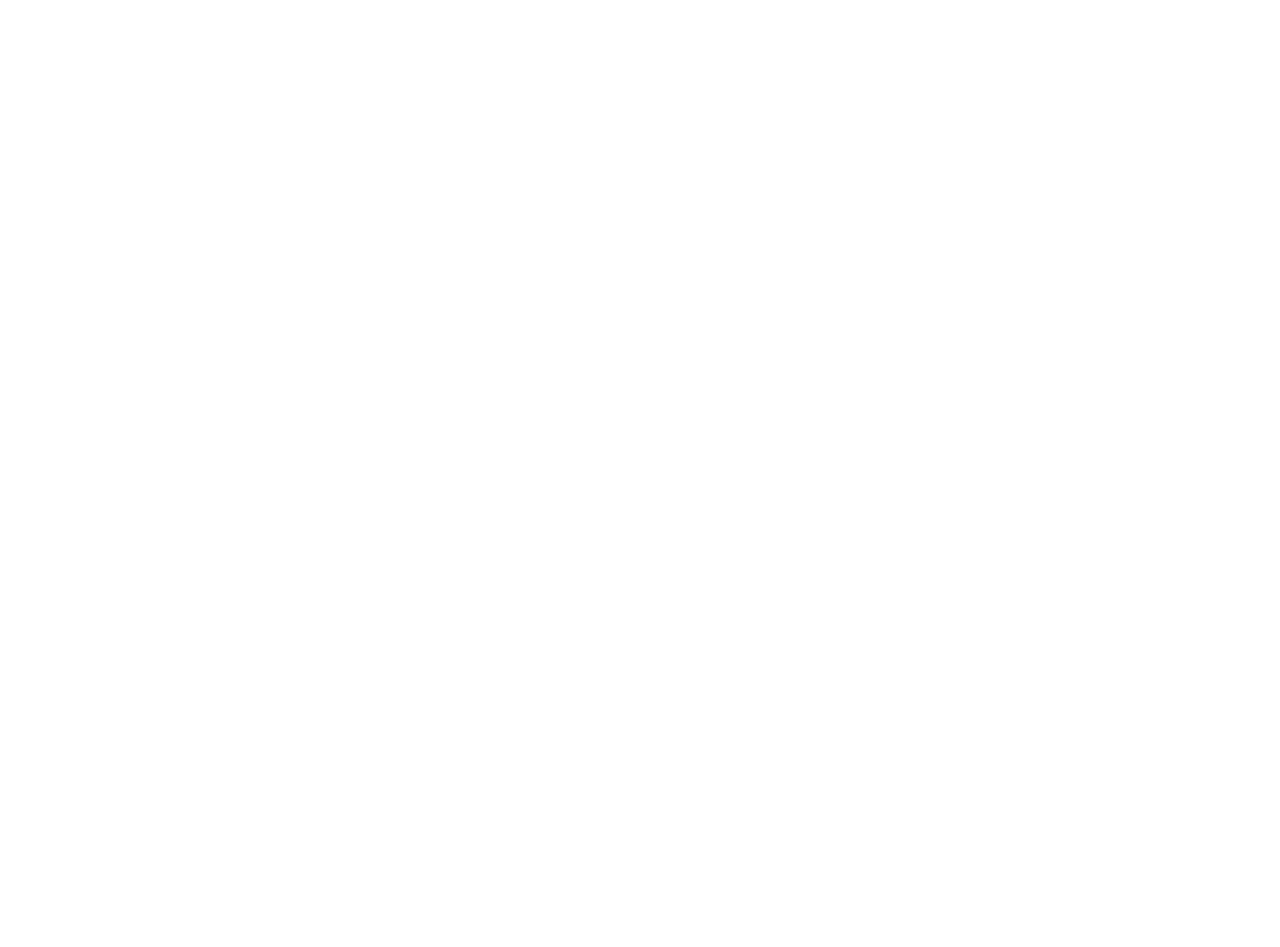
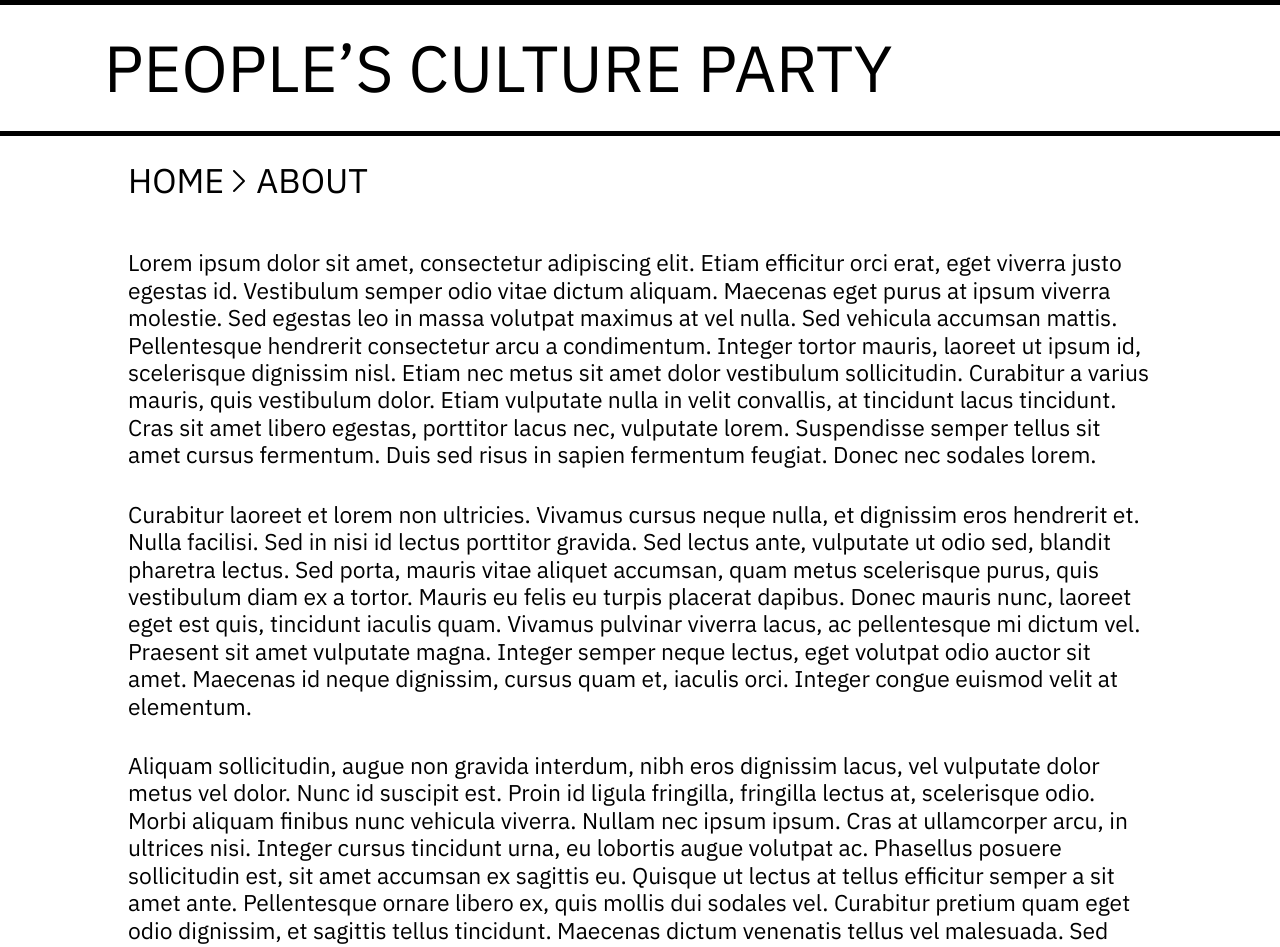
Before and after one commit to status-im/culture-site, a React app: page /example in a window 1280 px wide. Shown: the part 100-1047 px from the top of the page. Before the commit the page ends 800 px from the top, so only its background shows below. Built offline with nearby package versions, Linux system fonts and the light colour scheme.

Commit message:
Add example page

```diff
--- a/src/App.tsx
+++ b/src/App.tsx
@@ -1,11 +1,13 @@
 import React from 'react'
 import { Switch, Route, Redirect } from 'react-router-dom'
+import { Example } from './pages/Example'
 import { Home } from './pages/Home'
 
 export function App() {
   return (
     <Switch>
       <Route exact path="/home" component={Home} />
+      <Route exact path="/example" component={Example} />
       <Redirect exact from="/" to="/home" />
     </Switch>
   )
--- a/src/components/page/Content.tsx
+++ b/src/components/page/Content.tsx
@@ -4,8 +4,17 @@
 export const PageContent = styled.div`
   position: relative;
   background-color: ${Colors.White};
-  margin: 24px auto;
-  max-width: 1000px;
+  margin: 0 auto;
+  max-width: 1072px;
+  padding: 48px 0;
+
+  @media (max-width: 1440px) {
+    padding: 24px;
+  }
+
+  @media (max-width: 769px) {
+    padding: 24px 16px;
+  }
 `
 
 export const MenuContent = styled.div`
--- a/src/components/page/Menu.tsx
+++ b/src/components/page/Menu.tsx
@@ -82,6 +82,10 @@
 const Navigation = styled.nav`
   width: 60%;
   margin-bottom: 124px;
+
+  @media (max-width: 769px) {
+    width: 100%;
+  }
 `
 
 const NavLinks = styled.ul`
@@ -89,6 +93,10 @@
   flex-direction: column;
   color: ${Colors.White};
   border-bottom: 5px solid ${Colors.White};
+
+  @media (max-width: 769px) {
+    border-bottom: 3px solid ${Colors.White};
+  }
 `
 
 const StyledLink = styled(Link)`
@@ -99,6 +107,10 @@
   border-top: 5px solid ${Colors.White};
   cursor: pointer;
   padding: 0 24px;
+
+  @media (max-width: 769px) {
+    border-top: 3px solid ${Colors.White};
+  }
 `
 
 const MenuBlock = styled.div`
--- /dev/null
+++ b/src/pages/Example.tsx
@@ -0,0 +1,172 @@
+import React from 'react'
+import { Link } from 'react-router-dom'
+import styled from 'styled-components'
+import { Page, PageContent } from '../components'
+import { Colors } from '../constants'
+import arrowRight from '../assets/arrow-right.svg'
+
+export function Example() {
+  return (
+    <Page>
+      <HeadingWrapper>
+        <Heading>People’s Culture Party</Heading>
+      </HeadingWrapper>
+      <PageContent>
+        <Navigation>
+          <HomeLink to="/">Home</HomeLink>
+          <StyledPageLink to="/">About</StyledPageLink>
+        </Navigation>
+        <main>
+          <article>
+            <Text>
+              Lorem ipsum dolor sit amet, consectetur adipiscing elit. Etiam efficitur orci erat, eget viverra justo
+              egestas id. Vestibulum semper odio vitae dictum aliquam. Maecenas eget purus at ipsum viverra molestie.
+              Sed egestas leo in massa volutpat maximus at vel nulla. Sed vehicula accumsan mattis. Pellentesque
+              hendrerit consectetur arcu a condimentum. Integer tortor mauris, laoreet ut ipsum id, scelerisque
+              dignissim nisl. Etiam nec metus sit amet dolor vestibulum sollicitudin. Curabitur a varius mauris, quis
+              vestibulum dolor. Etiam vulputate nulla in velit convallis, at tincidunt lacus tincidunt. Cras sit amet
+              libero egestas, porttitor lacus nec, vulputate lorem. Suspendisse semper tellus sit amet cursus fermentum.
+              Duis sed risus in sapien fermentum feugiat. Donec nec sodales lorem.{' '}
+            </Text>
+
+            <Text>
+              Curabitur laoreet et lorem non ultricies. Vivamus cursus neque nulla, et dignissim eros hendrerit et.
+              Nulla facilisi. Sed in nisi id lectus porttitor gravida. Sed lectus ante, vulputate ut odio sed, blandit
+              pharetra lectus. Sed porta, mauris vitae aliquet accumsan, quam metus scelerisque purus, quis vestibulum
+              diam ex a tortor. Mauris eu felis eu turpis placerat dapibus. Donec mauris nunc, laoreet eget est quis,
+              tincidunt iaculis quam. Vivamus pulvinar viverra lacus, ac pellentesque mi dictum vel. Praesent sit amet
+              vulputate magna. Integer semper neque lectus, eget volutpat odio auctor sit amet. Maecenas id neque
+              dignissim, cursus quam et, iaculis orci. Integer congue euismod velit at elementum.{' '}
+            </Text>
+
+            <Text>
+              Aliquam sollicitudin, augue non gravida interdum, nibh eros dignissim lacus, vel vulputate dolor metus vel
+              dolor. Nunc id suscipit est. Proin id ligula fringilla, fringilla lectus at, scelerisque odio. Morbi
+              aliquam finibus nunc vehicula viverra. Nullam nec ipsum ipsum. Cras at ullamcorper arcu, in ultrices nisi.
+              Integer cursus tincidunt urna, eu lobortis augue volutpat ac. Phasellus posuere sollicitudin est, sit amet
+              accumsan ex sagittis eu. Quisque ut lectus at tellus efficitur semper a sit amet ante. Pellentesque ornare
+              libero ex, quis mollis dui sodales vel. Curabitur pretium quam eget odio dignissim, et sagittis tellus
+              tincidunt. Maecenas dictum venenatis tellus vel malesuada. Sed non varius urna. Phasellus molestie dui
+              lacus, eu sagittis metus pulvinar id. Sed facilisis urna lacus, ut rutrum nisl blandit id. Integer id nisl
+              porta, accumsan velit quis, tempus urna. Phasellus non egestas tellus. Quisque viverra, tellus quis luctus
+              tempus, lacus massa varius est, a luctus ante quam vitae elit. Orci varius natoque penatibus et magnis dis
+              parturient montes, nascetur ridiculus mus. Lorem ipsum dolor sit amet, consectetur adipiscing elit.
+            </Text>
+
+            <Text>
+              {' '}
+              In fermentum est eget laoreet accumsan. Duis nec enim maximus, varius est quis, tincidunt ligula. Fusce
+              non accumsan quam, sit amet pulvinar urna. Nunc efficitur, arcu vitae molestie placerat, turpis arcu
+              interdum turpis, eget condimentum sem turpis vel libero. Phasellus auctor turpis leo, quis gravida diam
+              pharetra et. Maecenas tempus, mi et pharetra pharetra, eros neque ullamcorper nunc, vitae volutpat massa
+              mi sit amet ipsum. Donec vitae posuere purus. Praesent porta malesuada odio. Nunc fringilla vel purus at
+              auctor. Ut mollis porttitor tempor. Vestibulum ante ipsum primis in faucibus orci luctus et ultrices
+              posuere cubilia curae; Aenean id luctus felis. Mauris porttitor pharetra tortor, vitae fringilla augue
+              imperdiet et. In a libero facilisis, dignissim velit vitae, sagittis eros. Mauris in tristique nibh.{' '}
+            </Text>
+          </article>
+        </main>
+      </PageContent>
+    </Page>
+  )
+}
+
+const HeadingWrapper = styled.div`
+  border-top: 5px solid ${Colors.Black};
+  border-bottom: 5px solid ${Colors.Black};
+  padding: 24px;
+
+  @media (max-width: 1024px) {
+    padding: 2vw;
+  }
+
+  @media (max-width: 769px) {
+    border-top: 3px solid ${Colors.Black};
+    border-bottom: 3px solid ${Colors.Black};
+  }
+`
+
+const Heading = styled.h1`
+  color: ${Colors.Black};
+  font-size: calc(24px + (72 - 24) * ((100vw - 320px) / (1440 - 320)));
+  font-weight: normal;
+  text-transform: uppercase;
+  max-width: 1072px;
+  margin: 0 auto;
+
+  @media (min-width: 1440px) {
+    font-size: 72px;
+  }
+`
+
+const Navigation = styled.nav`
+  width: 100%;
+  display: flex;
+  margin-bottom: 48px;
+
+  @media (max-width: 769px) {
+    margin-bottom: 24px;
+  }
+`
+
+const HomeLink = styled(Link)`
+  color: ${Colors.Black};
+  font-size: calc(24px + (36 - 24) * ((100vw - 320px) / (1440 - 320)));
+  text-transform: uppercase;
+
+  &:hover {
+    text-decoration: underline;
+    opacity: 0.7;
+  }
+
+  @media (min-width: 1440px) {
+    font-size: 36px;
+  }
+`
+
+const StyledPageLink = styled(Link)`
+  color: ${Colors.Black};
+  font-size: calc(24px + (36 - 24) * ((100vw - 320px) / (1440 - 320)));
+  text-transform: uppercase;
+  position: relative;
+  padding-left: 32px;
+
+  @media (max-width: 769px) {
+    padding-left: 24px;
+  }
+
+  &:before {
+    content: '';
+    position: absolute;
+    width: 30px;
+    height: 30px;
+    left: 0;
+    top: 50%;
+    transform: translateY(-50%);
+    background: url(${arrowRight});
+    background-position: contain;
+
+    @media (max-width: 769px) {
+      width: 24px;
+      height: 24px;
+    }
+  }
+
+  &:hover {
+    text-decoration: underline;
+    opacity: 0.7;
+  }
+
+  @media (min-width: 1440px) {
+    font-size: 36px;
+  }
+`
+
+const Text = styled.p`
+  font-size: calc(16px + (24 - 16) * ((100vw - 320px) / (1440 - 320)));
+  margin-bottom: 32px;
+
+  @media (min-width: 1440px) {
+    font-size: 24px;
+  }
+`
--- a/src/pages/Home.tsx
+++ b/src/pages/Home.tsx
@@ -15,29 +15,19 @@
         </LogoWrapper>
         <Navigation>
           <NavLinks>
-            <NavItem path="party" link="THE PANCULTURISTS Party" sublink="Copy, Read Print" subpath="party/read" />
-            <NavItem path="manifesto" link="OUR MANIFESTO" />
-            <NavItem path="party" link="COMMON POLICIES" />
-            <NavItem
-              path="membership"
-              link="BECOME A MEMBER"
-              sublink="REGULAR OR INDIVIDUAL"
-              subpath="membership/types"
-            />
-            <NavItem
-              path="contribute"
-              link="CONTRIBUTE"
-              sublink="SEE ALL OPEN BOUNTIES"
-              subpath="contribute/bounties"
-            />
-            <NavItem path="press" link="THE PEOPLE’S FREE PRESS" sublink="Copy, Read Print" subpath="press/read" />
-            <NavItem path="assemblies" link="GENERAL ASSEMBLIES" />
-            <NavItem path="wiki" link="WIKIPEDIA" />
-            <NavItem path="board" link="THE BOARD " />
-            <NavItem path="network" link="WHAT IS THE NETWORK STATE?" />
-            <NavItem path="forum" link="DISCUSS FORUM" />
-            <NavItem path="shop" link="THE PEOPLE’S SHOP" sublink="Copy, Read Print" subpath="shop/read" />
-            <NavItem path="calendar" link="CALENDAR & EVENTS" />
+            <NavItem path="example" link="THE PANCULTURISTS Party" sublink="Copy, Read Print" subpath="example/read" />
+            <NavItem path="example" link="OUR MANIFESTO" />
+            <NavItem path="example" link="COMMON POLICIES" />
+            <NavItem path="example" link="BECOME A MEMBER" sublink="REGULAR OR INDIVIDUAL" subpath="example/types" />
+            <NavItem path="example" link="CONTRIBUTE" sublink="SEE ALL OPEN BOUNTIES" subpath="example/bounties" />
+            <NavItem path="example" link="THE PEOPLE’S FREE PRESS" sublink="Copy, Read Print" subpath="example/read" />
+            <NavItem path="example" link="GENERAL ASSEMBLIES" />
+            <NavItem path="example" link="WIKIPEDIA" />
+            <NavItem path="example" link="THE BOARD " />
+            <NavItem path="example" link="WHAT IS THE NETWORK STATE?" />
+            <NavItem path="example" link="DISCUSS FORUM" />
+            <NavItem path="example" link="THE PEOPLE’S SHOP" sublink="Copy, Read Print" subpath="example/read" />
+            <NavItem path="example" link="CALENDAR & EVENTS" />
           </NavLinks>
         </Navigation>
       </MenuContent>
@@ -83,6 +73,10 @@
   flex-direction: column;
   color: ${Colors.Black};
   border-bottom: 5px solid ${Colors.Black};
+
+  @media (max-width: 769px) {
+    border-bottom: 3px solid ${Colors.Black};
+  }
 `
 
 const NavBlock = styled.li`
@@ -94,6 +88,10 @@
 
   @media (max-width: 1024px) {
     padding: 2vw;
+  }
+
+  @media (max-width: 769px) {
+    border-top: 3px solid ${Colors.Black};
   }
 `
 
```
Also changed, not shown: src/assets/arrow-right.svg (added).
